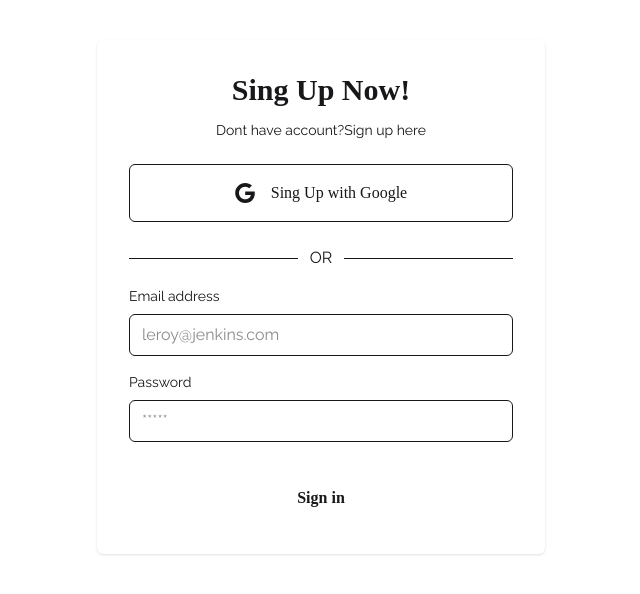
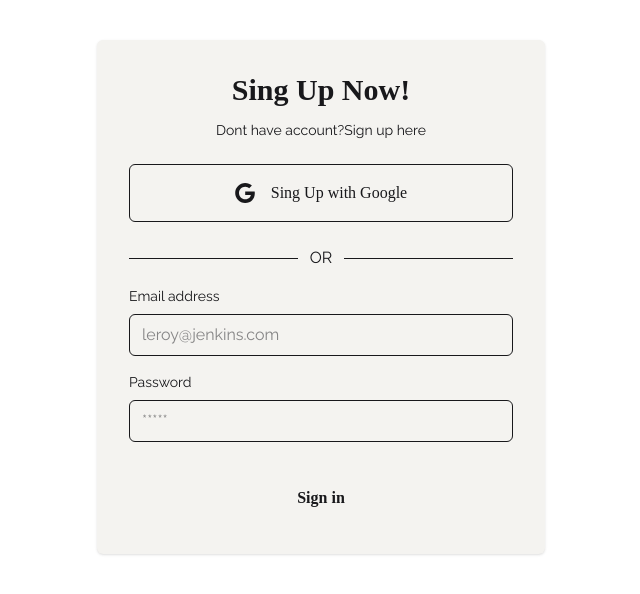
Before and after one commit to mdshahariarhafizofficial/coffee-store-client, a React (Vite) app: page /sing-up in a window 1280 px wide. Shown: the top 594 px of the page, without its empty margins (319-959 px from the left). Built offline with nearby package versions, Linux system fonts and the light colour scheme; a web font is replaced by a local one.

Commit message:
Get data from input field

```diff
--- a/src/Pages/SingUp/SingUp.jsx
+++ b/src/Pages/SingUp/SingUp.jsx
@@ -1,13 +1,26 @@
 import React from 'react';
 
 const SingUp = () => {
+
+    // handle create user
+    const handleCreateUser = (e) => {
+        e.preventDefault();
+        const form = e.target;
+        const formData = new FormData(form);
+        const email = formData.get('email');
+        const password = formData.get('password');
+        console.log(email, password);
+    }
+
     return (
         <div className='flex items-center justify-center my-10'>
-            <div className="w-full max-w-md p-4 rounded-md shadow sm:p-8 dark:bg-gray-50 dark:text-gray-800">
+            <div className="w-full max-w-md p-4 rounded-md shadow sm:p-8 bg-[#F4F3F0] dark:text-gray-800">
                 <h2 className="mb-3 text-3xl font-semibold text-center">Sing Up Now!</h2>
                 <p className="text-sm text-center dark:text-gray-600">Dont have account?
                     <a href="#" rel="noopener noreferrer" className="focus:underline hover:underline">Sign up here</a>
                 </p>
+
+                {/* GOOGLE */}
                 <div className="my-6 space-y-4">
                     <button aria-label="Login with Google" type="button" className="flex items-center justify-center w-full p-4 space-x-4 border rounded-md focus:ring-2 focus:ring-offset-1 dark:border-gray-600 focus:dark:ring-violet-600">
                         <svg xmlns="http://www.w3.org/2000/svg" viewBox="0 0 32 32" className="w-5 h-5 fill-current">
@@ -17,15 +30,20 @@ const SingUp = () => {
                     </button>
 
                 </div>
+
                 <div className="flex items-center w-full my-4">
                     <hr  className="w-full dark:text-gray-600" />
                     <p className="px-3 dark:text-gray-600">OR</p>
                     <hr  className="w-full dark:text-gray-600" />
                 </div>
-                <form noValidate="" action="" className="space-y-8">
+
+                {/* Form */}
+                <form onSubmit={handleCreateUser}
+                className="space-y-8">
                     <div className="space-y-4">
                         <div className="space-y-2">
                             <label htmlFor="email" className="block text-sm">Email address</label>
+                            {/* Email */}
                             <input type="email" name="email" id="email" placeholder="leroy@jenkins.com" className="w-full px-3 py-2 border rounded-md dark:border-gray-300 dark:bg-gray-50 dark:text-gray-800 focus:dark:border-violet-600" />
                         </div>
                         <div className="space-y-2">
@@ -33,11 +51,13 @@ const SingUp = () => {
                                 <label htmlFor="password" className="text-sm">Password</label>
 
                             </div>
+                            {/* Password */}
                             <input type="password" name="password" id="password" placeholder="*****" className="w-full px-3 py-2 border rounded-md dark:border-gray-300 dark:bg-gray-50 dark:text-gray-800 focus:dark:border-violet-600" />
                         </div>
                     </div>
-                    <button type="button" className="w-full px-8 py-3 font-semibold rounded-md dark:bg-violet-600 dark:text-gray-50">Sign in</button>
+                    <button type="submit" className="w-full px-8 py-3 font-semibold rounded-md dark:bg-violet-600 dark:text-gray-50">Sign in</button>
                 </form>
+
             </div>
         </div>
     );
--- a/src/index.css
+++ b/src/index.css
@@ -11,3 +11,6 @@ body h1, h2, h3, h4, h5, h6, button{
 body{
     font-family: "Raleway", sans-serif;
 }
+body button{
+    cursor: pointer;
+}
```
